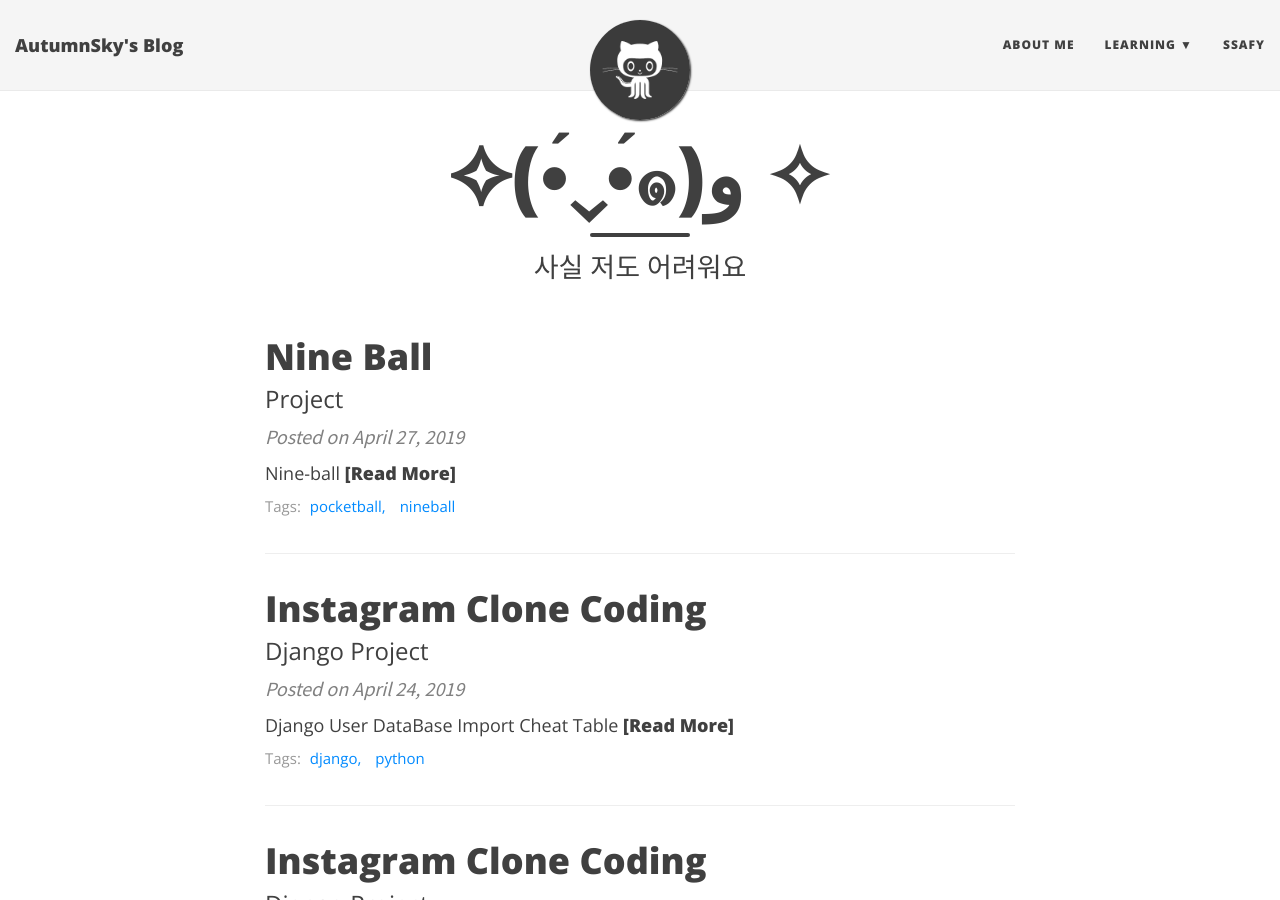
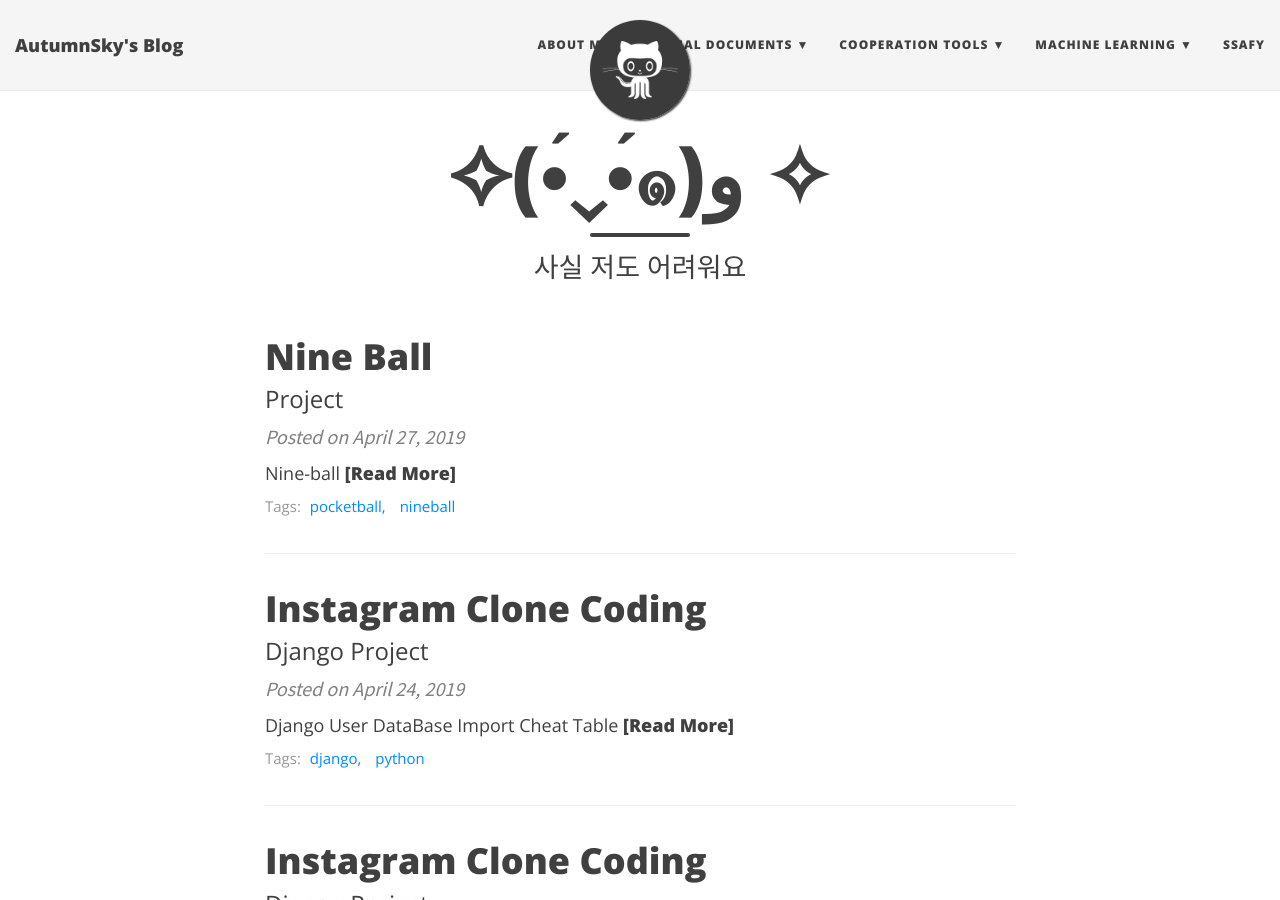
Before and after one commit to DongChanS/AutumnSky92.github.io, a Jekyll site: the page built from index.html, in a window 1280 px wide and 900 px high. Built offline with Jekyll 4.4.1, drawn with Linux system fonts in a browser that asks for light colours; nearby versions of some CDN libraries; the list of posts is cut into pages by our own code.

Commit message:
a little

```diff
--- a/_config.yml
+++ b/_config.yml
@@ -23,7 +23,12 @@ description: "개발 일기"
 # List of links in the navigation bar
 navbar-links:
   About Me: "aboutme"
-  Learning:
+  Official Documents:
+    - Django: "https://www.djangoproject.com/"
+  Cooperation Tools:
+    - Slack: "https://slack.com/"
+    - Trello: "https://trello.com/"
+  Machine Learning:
     - Coursera: "https://ko.coursera.org/"
     - Qwiklabs: "https://www.qwiklabs.com/"
   SSAFY: "https://www.ssafy.com/"
```
Also changed, not shown: img/bgimage.png (renamed from img/bgimage2.png), img/bgimage_sub.jpg (renamed from img/bgimage.jpg).
